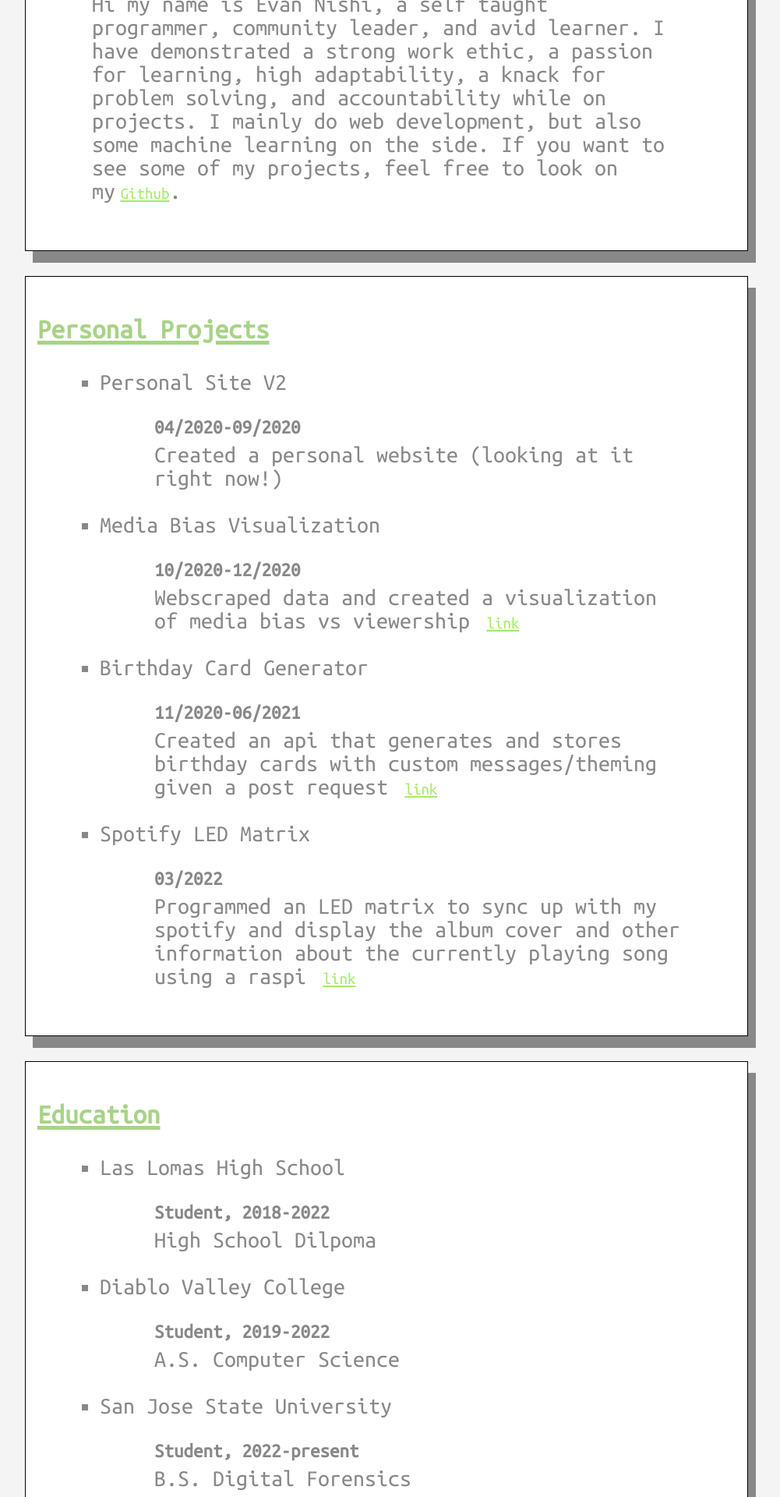
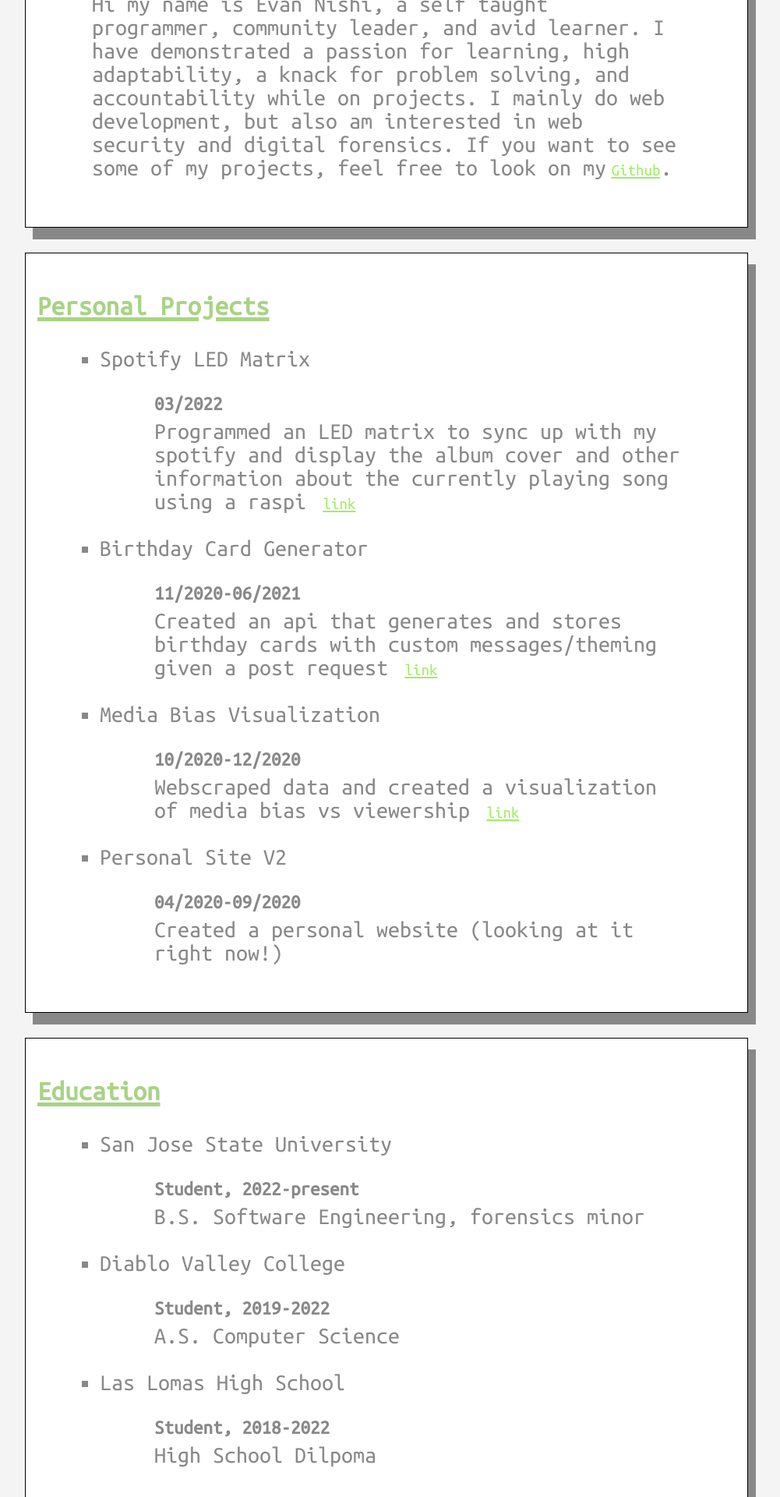
Before and after one commit to Evan-Nishi/personal-site-v2, a Next.js app: page / in a window 1280 px wide. Shown: the part 880-2800 px from the top of the page at 78% size, without its empty margins (160-1161 px from the left). Built offline with nearby package versions, Linux system fonts and the light colour scheme.

Commit message:
updated info

```diff
--- a/src/pages/index.tsx
+++ b/src/pages/index.tsx
@@ -43,9 +43,9 @@ export default class Index extends React.Component {
                 <Card>
                     <h3>Overview</h3>
                     <p>Hi my name is Evan Nishi, a self taught programmer, community leader, and avid learner.
-                          I have demonstrated a strong work ethic, a passion for learning,
+                          I have demonstrated a passion for learning,
                            high adaptability, a knack for problem solving, and accountability while on projects.
-                          I mainly do web development, but also some machine learning on the side.
+                          I mainly do web development, but also am interested in web security and digital forensics.
                             If you want to see some of my projects, feel free to look on my
                              <a id="sc" href="https://github.com/Evan-Nishi/" className="inlinelink">Github</a>.
                     </p>
@@ -56,14 +56,16 @@ export default class Index extends React.Component {
                     <h3>Personal Projects</h3>
                     <div className="indented">
                         <ul>
+                            <li>Spotify LED Matrix</li>
+                            <p><h5>03/2022</h5> Programmed an LED matrix to sync up with my spotify and display the album cover and other information about the currently playing song using a raspi <a id="sc" className="inlinelink" href="https://github.com/Evan-Nishi/spotify-panel-client">link</a></p>
+                            <li>Birthday Card Generator</li>
+                            <p><h5>11/2020-06/2021</h5>Created an api that generates and stores birthday cards with custom messages/theming given a post request <a id="sc" className="inlinelink" href="https://github.com/Evan-Nishi/birthday-card">link</a></p>
+                            <li>Media Bias Visualization</li>
+                            <p><h5>10/2020-12/2020</h5>Webscraped data and created a visualization of media bias vs viewership <a id="sc" className="inlinelink" href="https://github.com/Evan-Nishi/media-bias-visualization">link</a></p>
                             <li>Personal Site V2</li>
                             <p><h5>04/2020-09/2020</h5>Created a personal website (looking at it right now!)</p>
-                            <li>Media Bias Visualization</li>
-                            <p><h5>10/2020-12/2020</h5>Webscraped data and created a visualization of media bias vs viewership <a id="sc" className="inlinelink" href="https://github.com/Evan-Nishi/media-bias-visualization">link</a></p>
-                            <li>Birthday Card Generator</li>
-                            <p><h5>11/2020-06/2021</h5>Created an api that generates and stores birthday cards with custom messages/theming given a post request <a id="sc" className="inlinelink" href="https://github.com/Evan-Nishi/birthday-card">link</a></p>
-                            <li>Spotify LED Matrix</li>
-                            <p><h5>03/2022</h5> Programmed an LED matrix to sync up with my spotify and display the album cover and other information about the currently playing song using a raspi <a id="sc" className="inlinelink" href="https://github.com/Evan-Nishi/spotify-panel-client">link</a></p>
+
+
                         </ul>
                     </div>
                 </Card>
@@ -73,12 +75,12 @@ export default class Index extends React.Component {
                     <h3>Education</h3>
                     <div className="indented">
                         <ul>
+                            <li>San Jose State University</li>
+                            <p><h5>Student, 2022-present</h5>B.S. Software Engineering, forensics minor</p>
+                            <li>Diablo Valley College</li>
+                            <p><h5>Student, 2019-2022</h5>A.S. Computer Science</p>
                             <li>Las Lomas High School</li>
                             <p><h5>Student, 2018-2022</h5>High School Dilpoma</p>
-                            <li>Diablo Valley College</li>
-                            <p><h5>Student, 2019-2022</h5>A.S. Computer Science</p>
-                            <li>San Jose State University</li>
-                            <p><h5>Student, 2022-present</h5>B.S. Digital Forensics</p>
                         </ul>
                     </div>
                 </Card>
@@ -89,15 +91,17 @@ export default class Index extends React.Component {
                     <h3>Work</h3>
                     <div className="indented">
                         <ul>
+                        <li>San Jose State Computer Science Club</li>
+                            <p><h5>Web Developer, 10/2022-present</h5> Made wireframes and wrote code for the San Jose State Computer Science Club's website and infrastructure.</p>
+                            <li>Drem</li>
+                            <p><h5>Intern, 06/2022-09/2022</h5> Was a lead intern for Drem, a fintech startup based in SCU.  Worked mainly with code organization and quality, typescript, tailwind, and react.</p>
+                            <li>Kwan Logistics</li>
+                            <p><h5>Grunt, 06/2022-07/2022</h5> Literally moved and palletized boxes and helped staff with computer issues in the hot LA sun.  A little hard labor goes a long way.</p>
+                            <li>The Coder School</li>
+                            <p><h5>Code coach, 02/2021-09/2021</h5> Taught and tutored students in basic programming concepts.</p>
                             <li>TrantonLLC </li>
                             <p><h5>Contract backend web developer, 01/2020-02/2020</h5>Was a paid contract developer for TrantonLLC.  Worked mainly with discord.js, AWS EC2, and express.
                             </p>
-                            <li>The Coder School</li>
-                            <p><h5>Code coach, 02/2021-09/2021</h5> Taught and tutored students in basic programming concepts.</p>
-                            <li>Kwan Logistics</li>
-                            <p><h5>Grunt, 06/2022-07/2022</h5> Literally moved and palletized boxes and helped staff with computer issues in the hot LA sun.  A little hard labor goes a long way.</p>
-                            <li>Drem</li>
-                            <p><h5>Intern, 06/2022-09/2022</h5> Was a lead intern for Drem, a fintech startup based in SCU.  Worked mainly with code organization and quality, typescript, tailwind, and react.</p>
                         </ul>
                     </div>
                 </Card>
@@ -126,6 +130,7 @@ export default class Index extends React.Component {
                                 <li>Next.js</li>
                                 <li>Node.js</li>
                                 <li>React.js</li>
+                                <li>Styled-components</li>
                             </ul>
                         </div>
                         <br/>
@@ -145,7 +150,6 @@ export default class Index extends React.Component {
                                 <li>Pandas</li>
                                 <li>Poetry</li>
                                 <li>Pipenv</li>
-                                <li>Pyquil</li>
                                 <li>Sqlite</li>
                                 <li>Tensorflow</li>
                             </ul>
```
